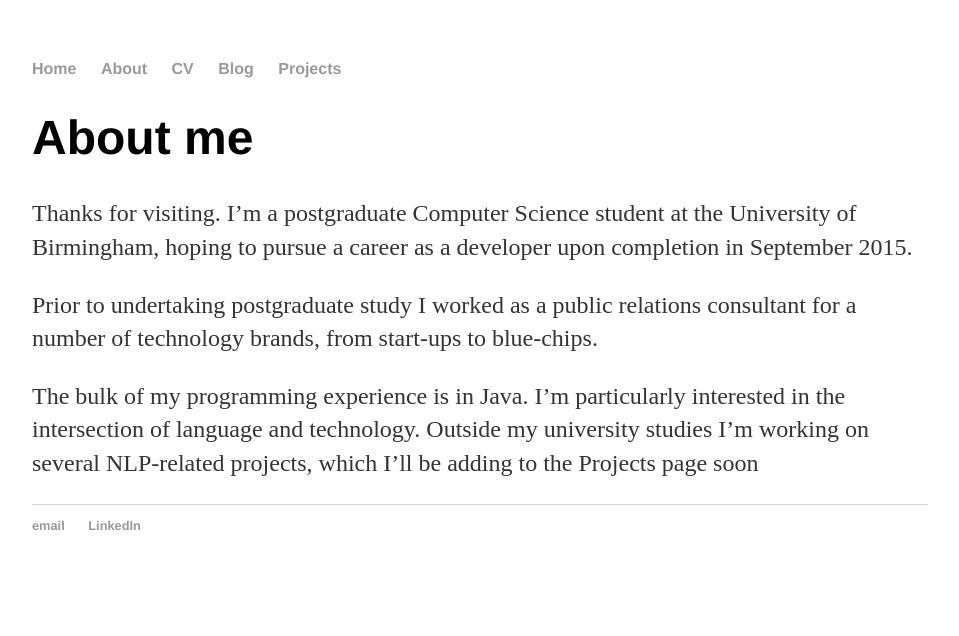
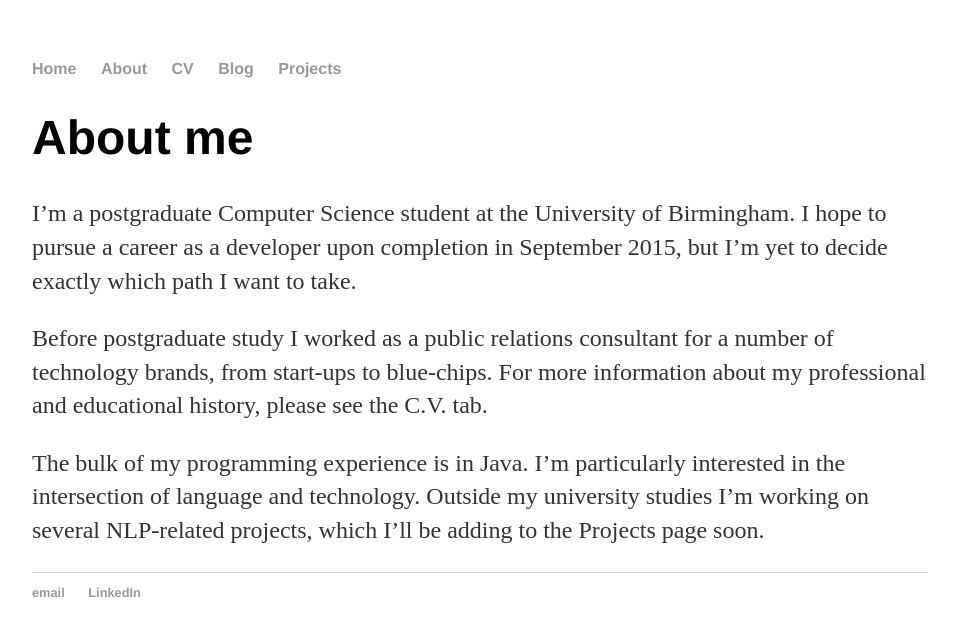
Before and after one commit to scownie/scownie.github.io, a Jekyll site: the page built from about/index.md, in a window 1280 px wide. Shown: the top 636 px of the page, without its empty margins (160-1119 px from the left). Built offline with Jekyll 4.4.1, drawn with Linux system fonts in a browser that asks for light colours.

Commit message:
Update index.md

```diff
--- a/about/index.md
+++ b/about/index.md
@@ -4,8 +4,8 @@ title: "About me"
 ---
 # About me
 
-Thanks for visiting. I’m a postgraduate Computer Science student at the University of Birmingham, hoping to pursue a career as a developer upon completion in September 2015.
+I’m a postgraduate Computer Science student at the University of Birmingham. I hope to pursue a career as a developer upon completion in September 2015, but I'm yet to decide exactly which path I want to take.
 
-Prior to undertaking postgraduate study I worked as a public relations consultant for a number of technology brands, from start-ups to blue-chips.
+Before postgraduate study I worked as a public relations consultant for a number of technology brands, from start-ups to blue-chips. For more information about my professional and educational history, please see the C.V. tab.
 
-The bulk of my programming experience is in Java. I'm particularly interested in the intersection of language and technology. Outside my university studies I'm working on several NLP-related projects, which I'll be adding to the Projects page soon
+The bulk of my programming experience is in Java. I'm particularly interested in the intersection of language and technology. Outside my university studies I'm working on several NLP-related projects, which I'll be adding to the Projects page soon.
```
